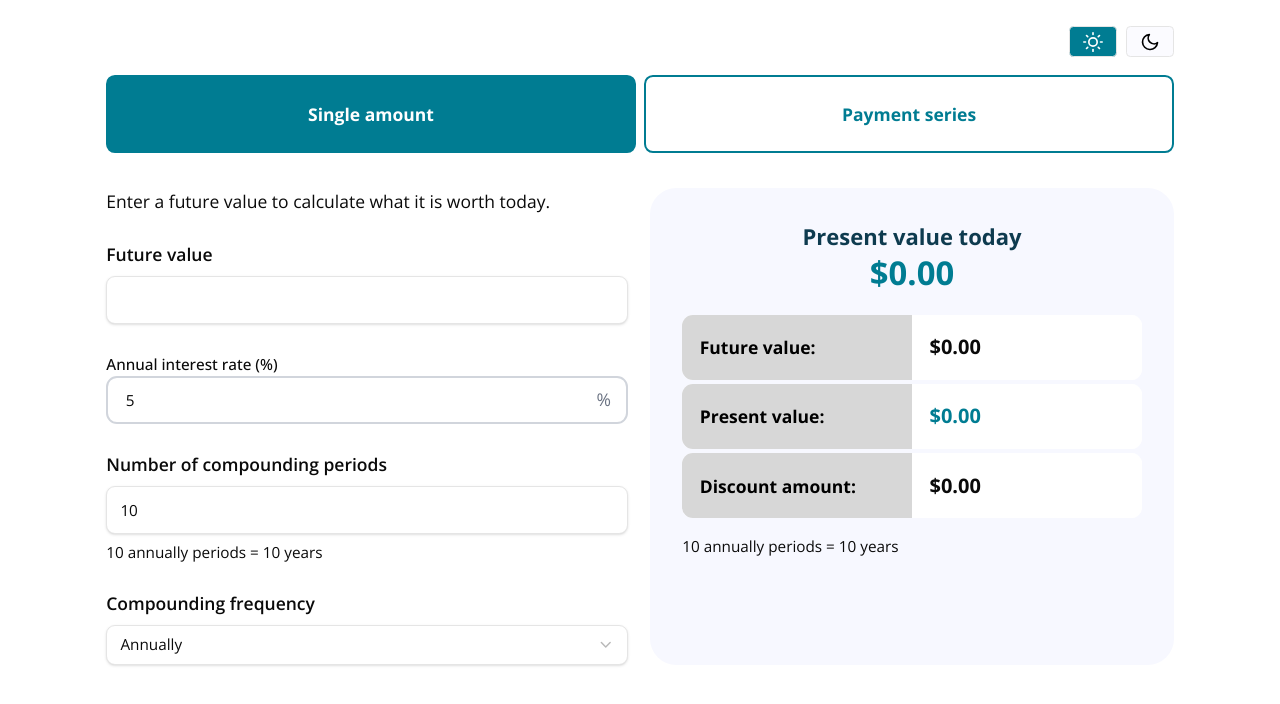
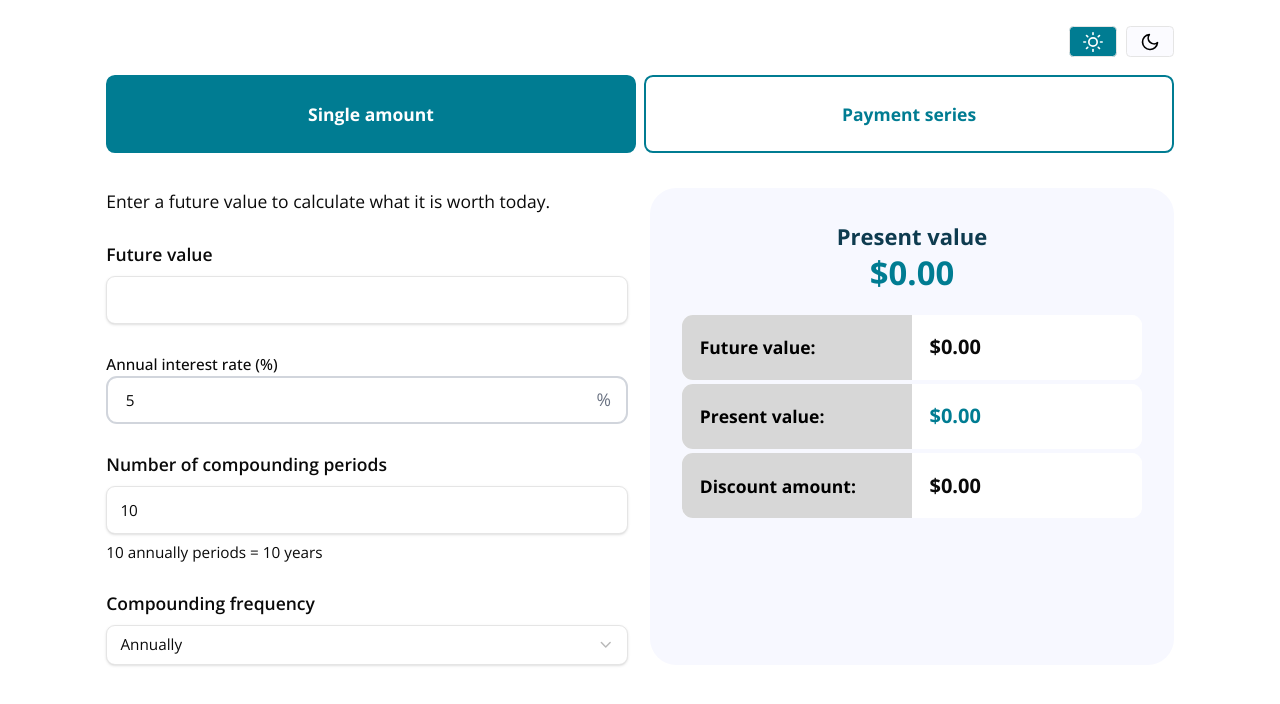
Before and after one commit to SU-SWS/ifdm_learning_apps, a Next.js app: page /interactives/present-value-calculator-v2 in a window 1280 px wide. Shown: the top 704 px of the page. Built offline with nearby package versions, Linux system fonts and the light colour scheme.

Commit message:
IFDM-145: removing text per ticket

```diff
--- a/app/interactives/present-value-calculator-v2/page.tsx
+++ b/app/interactives/present-value-calculator-v2/page.tsx
@@ -14,13 +14,15 @@ import {
 } from "@/app/ui/components/select"
 import ThemeToggle from "@/app/lib/theme-toggle"
 
-type CompoundingFrequency = "annually" | "semi-annually" | "quarterly" | "monthly" | "daily"
+type CompoundingFrequency = "annually" | "semi-annually" | "quarterly" | "monthly" | "biweekly" | "weekly" | "daily"
 
 const frequencyMap: Record<CompoundingFrequency, { periods: number; label: string }> = {
   annually: { periods: 1, label: "Annually" },
   "semi-annually": { periods: 2, label: "Semi-annually" },
   quarterly: { periods: 4, label: "Quarterly" },
   monthly: { periods: 12, label: "Monthly" },
+  biweekly: { periods: 26, label: "Biweekly" },
+  weekly: { periods: 52, label: "Weekly" },
   daily: { periods: 365, label: "Daily" },
 }
 
@@ -220,7 +222,7 @@ export default function PresentValueCalculator() {
               {/* Results Section */}
               <div className="w-full md:w-1/2 bg-[var(--card-background)] rounded-3xl p-[32px]">
                 {/* Main Present Value Display */}
-                <h2 className="text-[var(--text-navy)] text-center text-[22px] font-bold">Present value today</h2>
+                <h2 className="text-[var(--text-navy)] text-center text-[22px] font-bold">Present value</h2>
                 <p className="text-3xl font-bold text-lagunita mb-5 text-center">
                   {formatCurrency(singleCalculations.presentValue)}
                 </p>
@@ -252,10 +254,6 @@ export default function PresentValueCalculator() {
                     </div>
                   </div>
                 </div>
-
-                <p className="text-sm mt-4 text-center md:text-left">
-                  {timePeriod} {frequencyMap[compoundingFrequency].label.toLowerCase()} periods = {formatTimePeriod(timePeriod, frequencyMap[compoundingFrequency].periods)}
-                </p>
               </div>
             </div>
           </TabsContent>
@@ -389,9 +387,6 @@ export default function PresentValueCalculator() {
                     </div>
                   </div>
                 </div>
-                <p className="text-sm mt-4 text-center md:text-left">
-                  {numberOfPayments} payments made {frequencyMap[paymentFrequency].label.toLowerCase()}
-                </p>
               </div>
             </div>
           </TabsContent>
```
